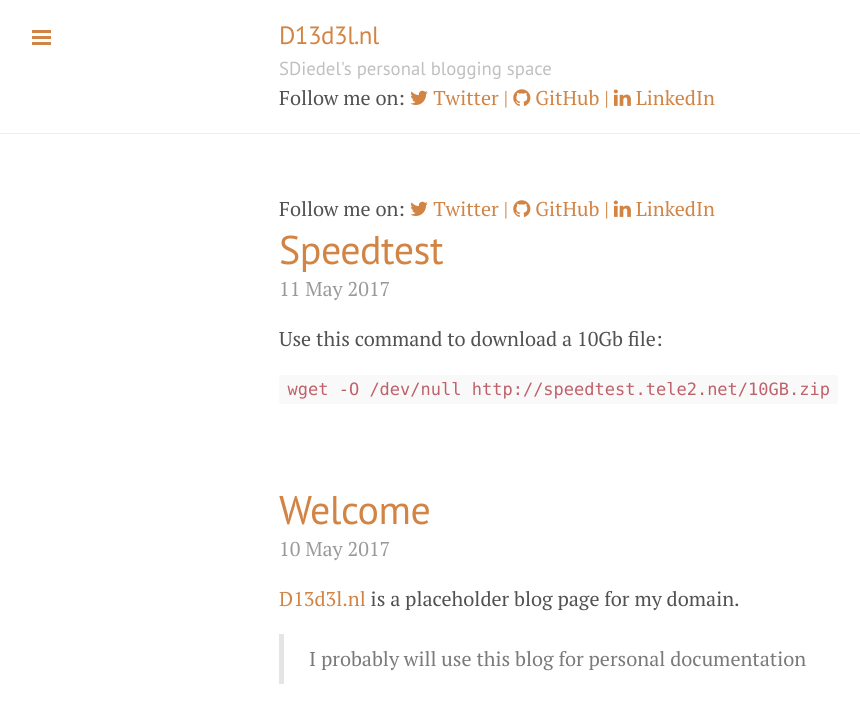
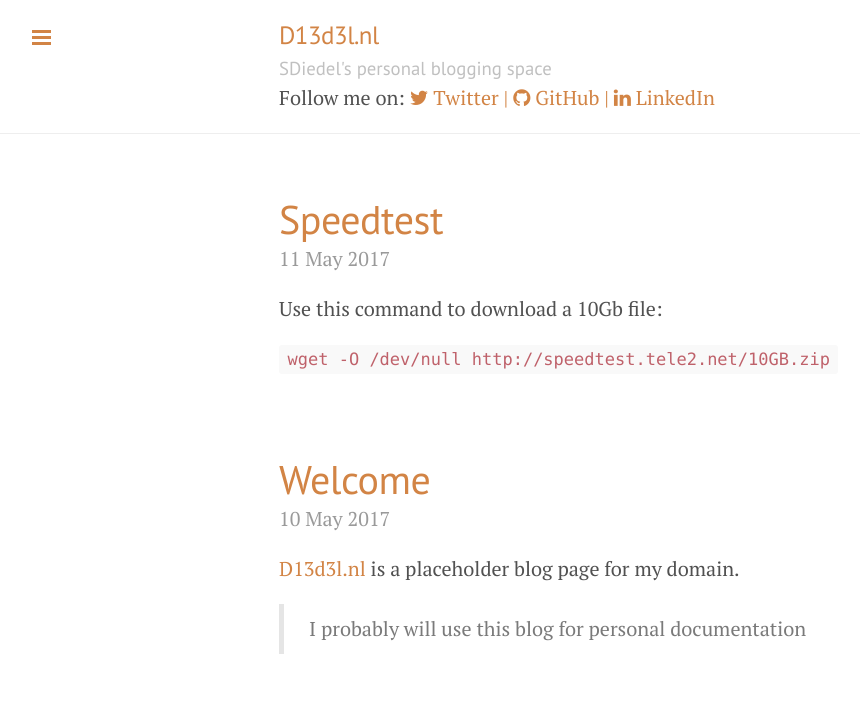
Before and after one commit to SDiedel/sdiedel.github.io, a Jekyll site: the page built from index.html, in a window 1280 px wide. Shown: the top 723 px of the page, without its empty margins (1-861 px from the left). Built offline with Jekyll 4.4.1, drawn with Linux system fonts in a browser that asks for light colours; nearby versions of some CDN libraries; the list of posts is cut into pages by our own code.

Commit message:
Update index.html

```diff
--- a/index.html
+++ b/index.html
@@ -1,26 +1,6 @@
 ---
 layout: default
 ---
-<div>
-  Follow me on:
-  {% if site.twitter_username %}
-    <a href="https://twitter.com/{{ site.twitter_username }}">
-      <i class="fa fa-twitter"></i> Twitter |
-{% endif %}
-
-{% if site.github_username %}
-    <a href="https://github.com/{{ site.github_username }}">
-      <i class="fa fa-github"></i> GitHub |
-    </a>
-{% endif %}
-
-{% if site.linkedin_username %}
-    <a href="https://linkedin.com/in/{{ site.linkedin_username }}">
-      <i class="fa fa-linkedin"></i> LinkedIn
-    </a>
-{% endif %}
-</div>
-
 <div class="posts">
   {% for post in paginator.posts %}
   <div class="post">
```
